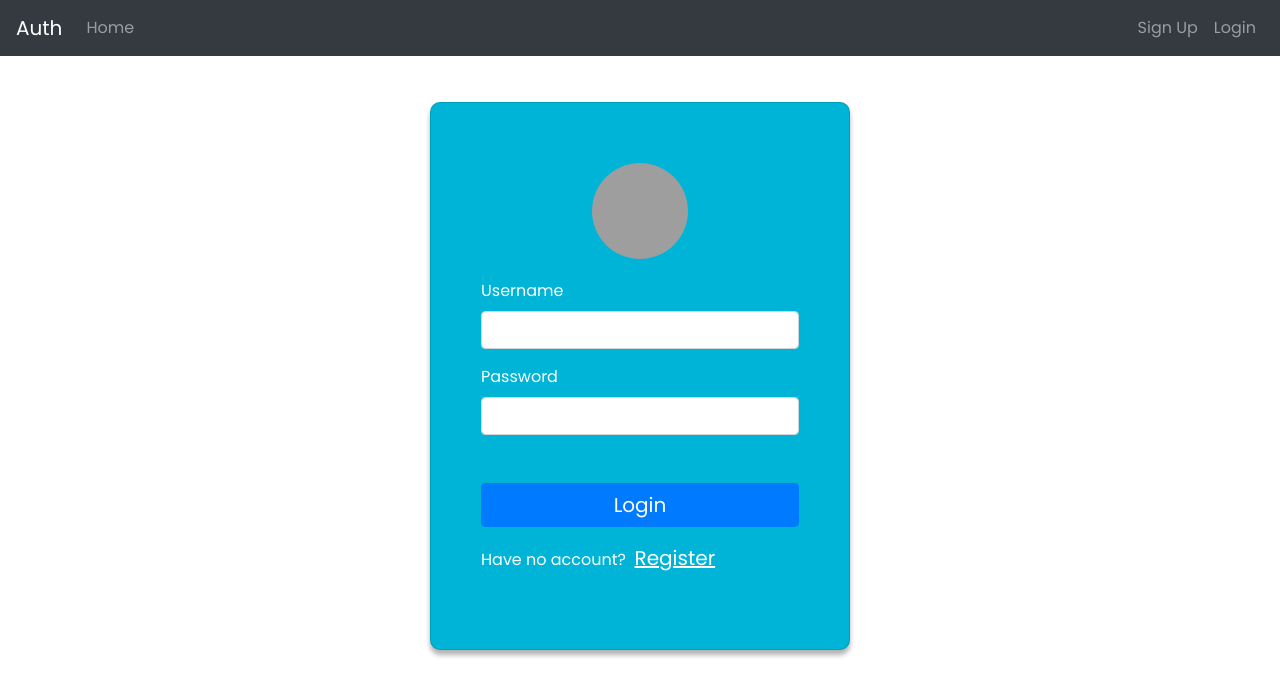
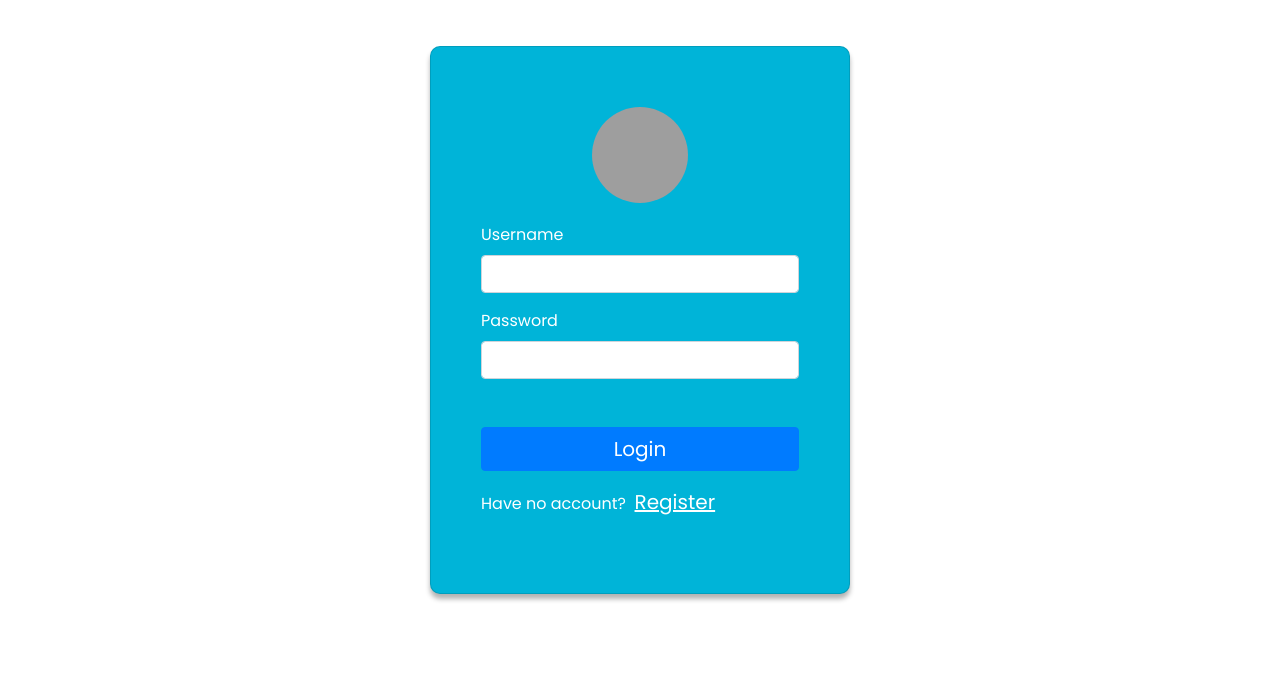
Before and after one commit to indamutsa/orchestrated-owasp-fullstack, an Angular app in the folder frontend/: page /login in a window 1280 px wide. Shown: the top 696 px of the page. Built offline with nearby package versions, Linux system fonts and the light colour scheme; grey boxes are pictures that could not be loaded.

Commit message:
Added login and register...

```diff
--- a/frontend/src/app/app.component.html
+++ b/frontend/src/app/app.component.html
@@ -1,4 +1,5 @@
 <div id="app">
+  @if (isLoggedIn) {
   <nav class="navbar navbar-expand navbar-dark bg-dark">
     <a href="#" class="navbar-brand">Auth</a>
     <ul class="navbar-nav mr-auto" routerLinkActive="active">
@@ -20,16 +21,6 @@
       }
     </ul>
 
-    @if (!isLoggedIn) {
-    <ul class="navbar-nav ml-auto">
-      <li class="nav-item">
-        <a href="/register" class="nav-link" routerLink="register">Sign Up</a>
-      </li>
-      <li class="nav-item">
-        <a href="/login" class="nav-link" routerLink="login">Login</a>
-      </li>
-    </ul>
-    } @else {
     <ul class="navbar-nav ml-auto">
       <li class="nav-item">
         <a href="/profile" class="nav-link" routerLink="profile">{{
@@ -40,8 +31,8 @@
         <a href class="nav-link" (click)="logout()">LogOut</a>
       </li>
     </ul>
-    }
   </nav>
+  }
 
   <div class="container">
     <router-outlet></router-outlet>
```
